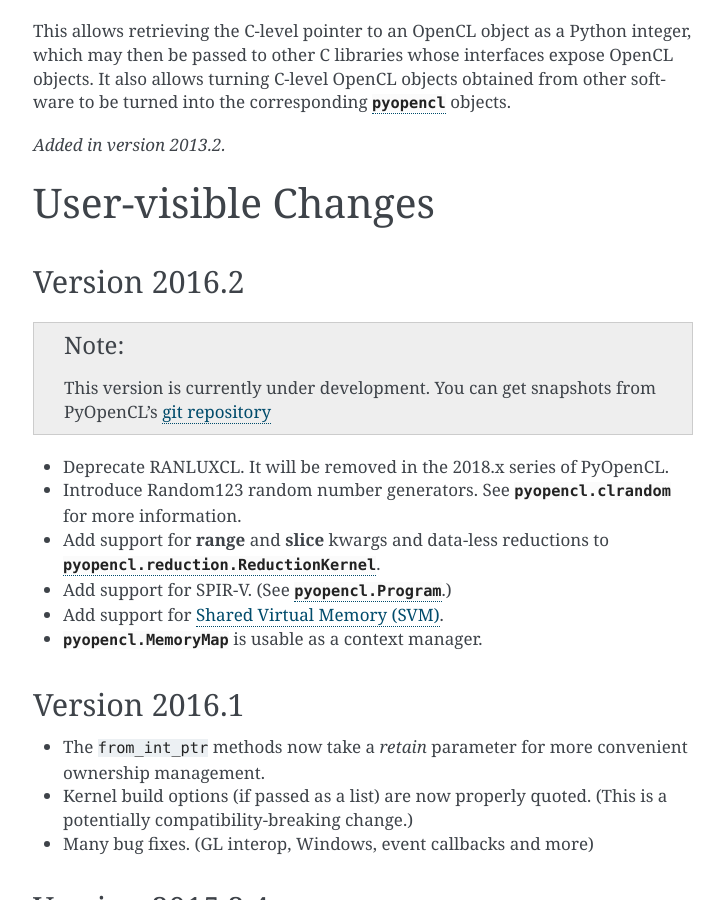
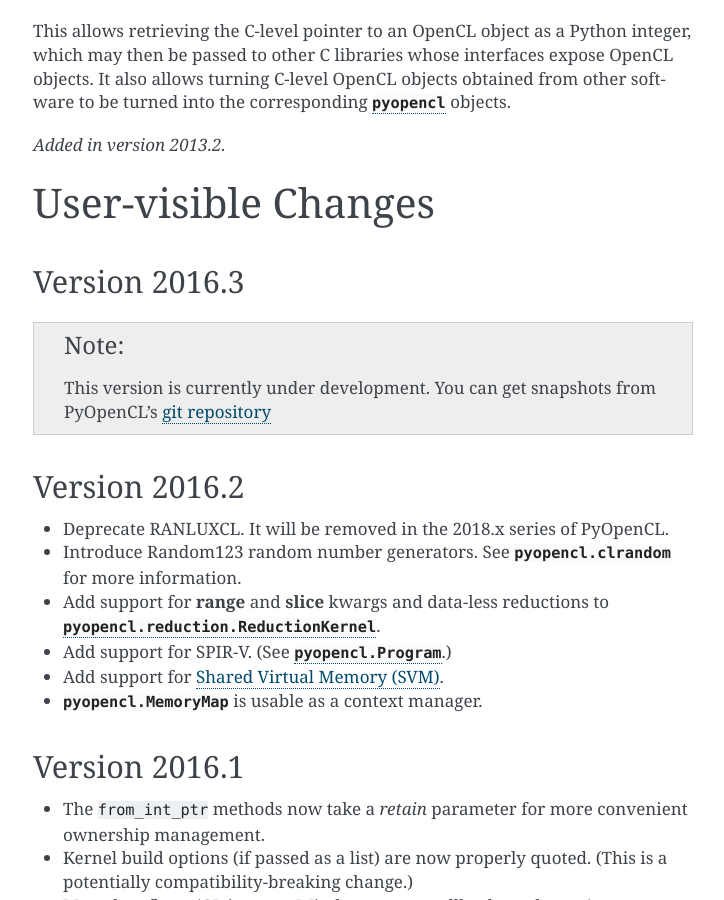
Before and after one commit to inducer/pyopencl, a Sphinx documentation site: the page built from doc/misc.rst, in a window 1280 px wide and 900 px high, scrolled down 2129 px. Shown: the whole window, without its empty margins (387-1111 px from the left). Built offline with Sphinx 7.4.7, drawn with Linux system fonts in a browser that asks for light colours.

Commit message:
Bump in-dev version in docs

```diff
--- a/doc/misc.rst
+++ b/doc/misc.rst
@@ -103,13 +103,16 @@ other software to be turned into the corresponding :mod:`pyopencl` objects.
 User-visible Changes
 ====================
 
-Version 2016.2
+Version 2016.3
 --------------
 
 .. note::
 
     This version is currently under development. You can get snapshots from
     PyOpenCL's `git repository <https://github.com/pyopencl/pyopencl>`_
+
+Version 2016.2
+--------------
 
 * Deprecate RANLUXCL. It will be removed in the 2018.x series of PyOpenCL.
 * Introduce Random123 random number generators. See :mod:`pyopencl.clrandom`
```
